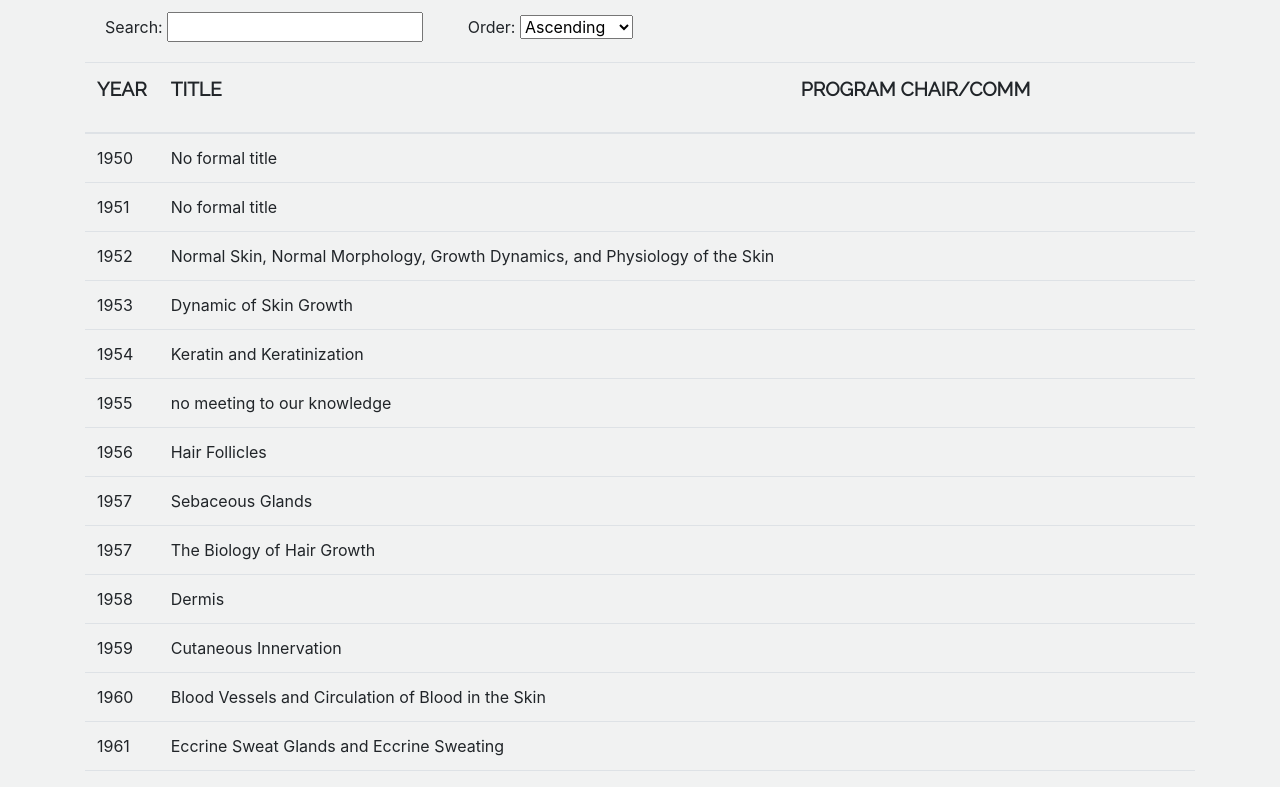
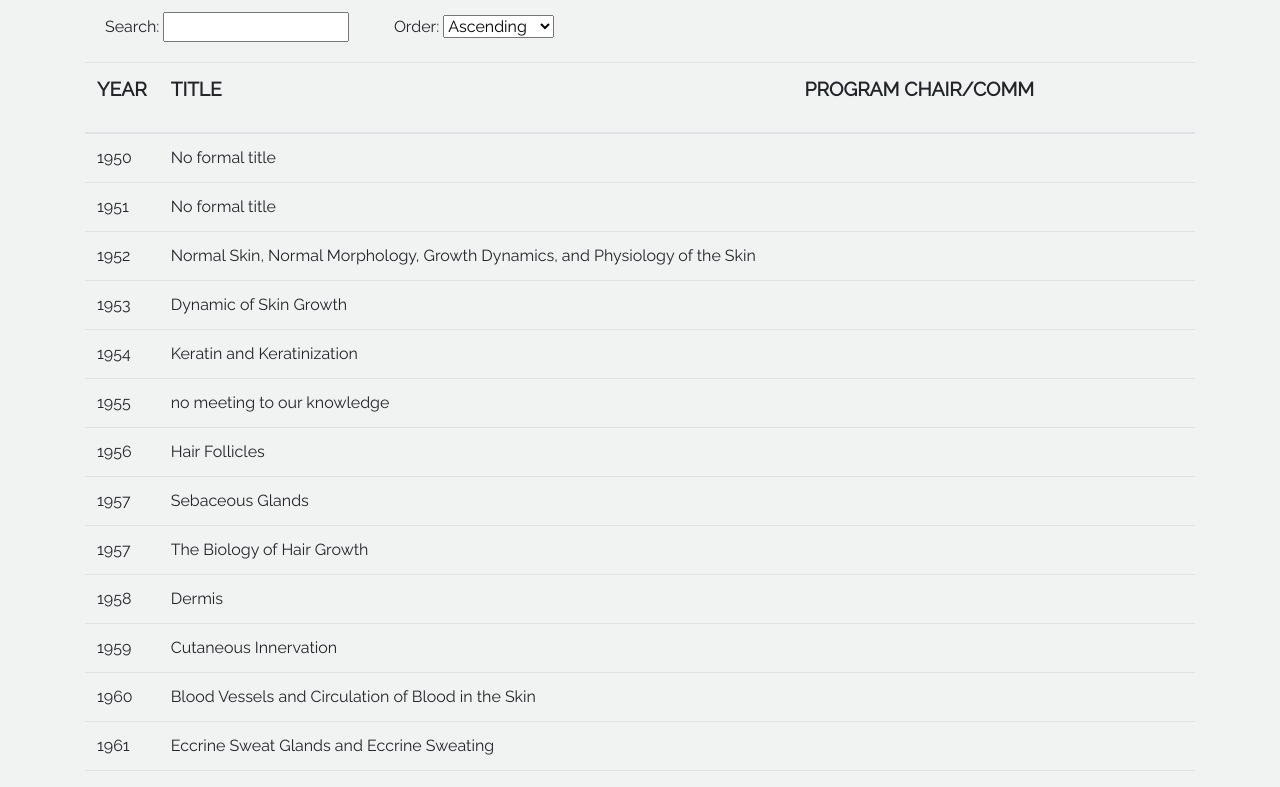
Before and after one commit to sepuckett86/websites, a plain HTML site: page BSF/symposium_table_dynamic.html in a window 1280 px wide. Shown: the part 204-991 px from the top of the page. Drawn offline with nearby package versions, Linux system fonts and the light colour scheme.

```diff
--- a/BSF/css/BSF.css
+++ b/BSF/css/BSF.css
@@ -369,4 +369,9 @@ h3 {
 
 #filter label {
   margin: 20px;
+  font-family: 'Raleway', sans-serif;
 }
+
+table {
+  font-family: 'Raleway', sans-serif;
+}
```
Also changed, not shown: BSF/index.html (+3 -1 lines).
